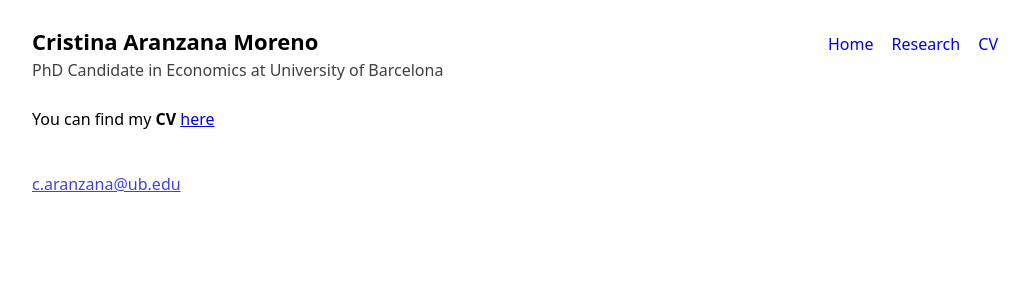
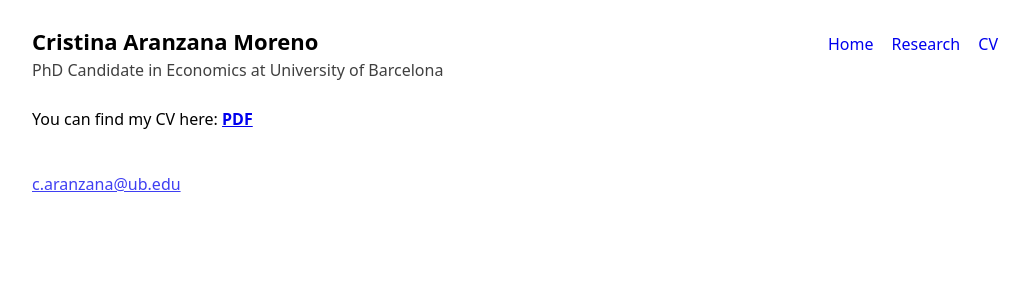
Before and after one commit to cristinaaranzana/cristinaaranzana.github.io, a Jekyll site: the page built from cv.md, in a window 1280 px wide. Shown: the top 300 px of the page, without its empty margins (118-1147 px from the left). Built offline with Jekyll 4.4.1, drawn with Linux system fonts in a browser that asks for light colours.

Commit message:
Update cv.md

```diff
--- a/cv.md
+++ b/cv.md
@@ -3,4 +3,7 @@ layout: default
 title: CV
 ---
 
-You can find my **CV** [here](https://drive.google.com/file/d/10_3G8SieK-YVBFEK_FEvLGePDbYOth3j/view?usp=sharing)
+<p>
+  You can find my CV here:
+  <a href="./attach/cv.pdf"><strong>PDF</strong></a>
+</p>
```
